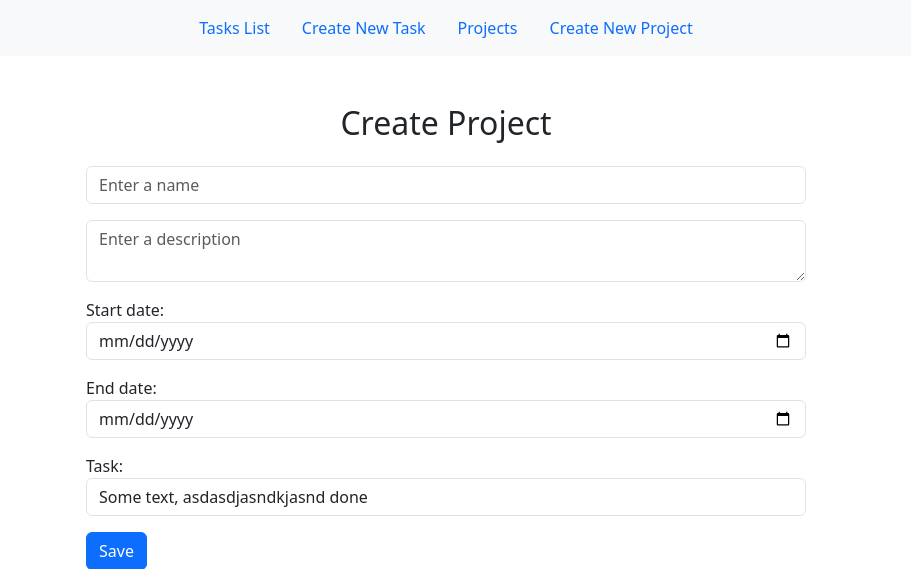
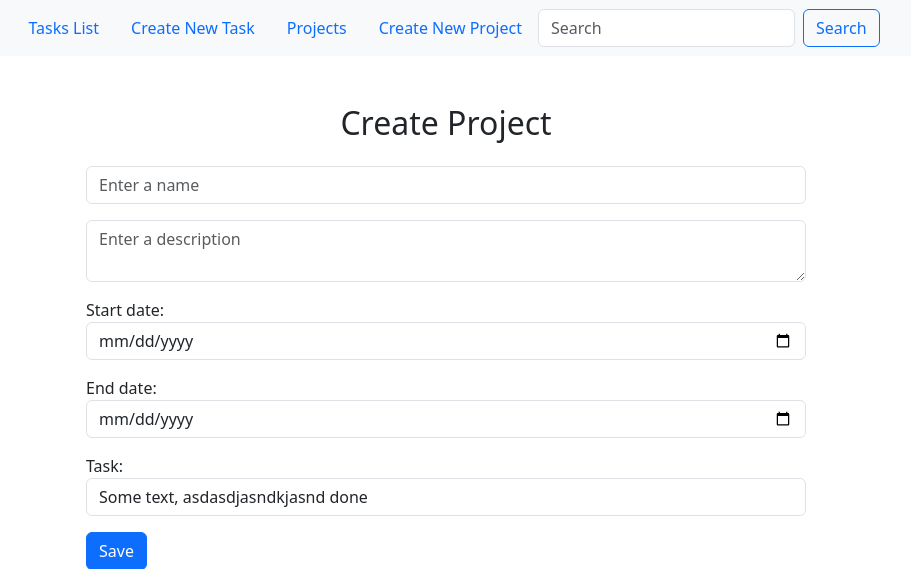
Before and after one commit to KeenGear/homework_70_dias_daribayev, a Django app: page /projects/create/ in a window 1280 px wide. Shown: the top 569 px of the page, without its empty margins (194-1105 px from the left). Run offline with Django 4.2, Linux system fonts and the light colour scheme; data comes from the database, SQL or seed files in the repository.

Commit message:
Added search

```diff
--- a/todoapp/templates/base.html
+++ b/todoapp/templates/base.html
@@ -22,6 +22,10 @@
         <a class="nav-link" href="{% url 'project_create' %}">Create New Project</a>
       </li>
     </ul>
+    <form class="d-flex" action="{% url 'search' %}" method="get">
+      <input class="form-control me-2 float-end" type="search" placeholder="Search" aria-label="Search" name="q">
+      <button class="btn btn-outline-primary" type="submit">Search</button>
+    </form>
 </nav>
 <div class="container align-content-center pt-5">
     {% block content %}{% endblock %}
--- a/todoapp/views.py
+++ b/todoapp/views.py
@@ -1,7 +1,7 @@
-from django.core.exceptions import ValidationError
 from django.db.models import Q
-from django.shortcuts import redirect, get_object_or_404
+from django.shortcuts import redirect
 from django.urls import reverse_lazy
+
 from django.views import View
 from django.views.generic import ListView, DetailView, CreateView, UpdateView, DeleteView
 from .models import Task, Project
@@ -64,6 +64,9 @@ class ProjectListView(ListView):
     ordering = 'start_date'
     paginate_by = 5
 
+    def get_queryset(self):
+        return Project.objects.filter(is_deleted=False)
+
 
 class ProjectDetailView(DetailView):
     template_name = 'project/projetc_view.html'
@@ -107,3 +110,18 @@ class ProjectDeleteSelectedView(View):
         selected_projects = request.POST.getlist('selected_projects')
         Project.objects.filter(pk__in=selected_projects).delete()
         return redirect('project_list')
+
+
+class SearchView(ListView):
+    model = Project
+    template_name = 'project/search_results.html'
+    paginate_by = 10
+
+    def get_queryset(self):
+        query = self.request.GET.get('q')
+        if query:
+            return Project.objects.filter(
+                Q(name__icontains=query) |
+                Q(description__icontains=query)
+            )
+        return Project.objects.none()
```
